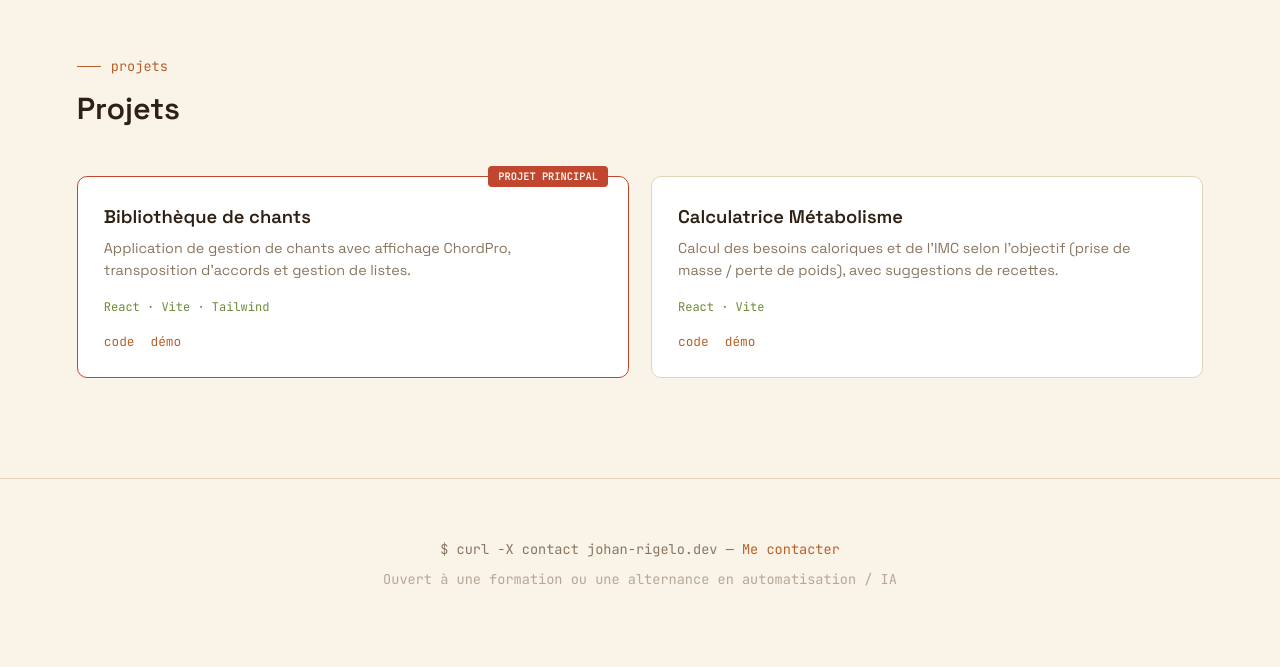
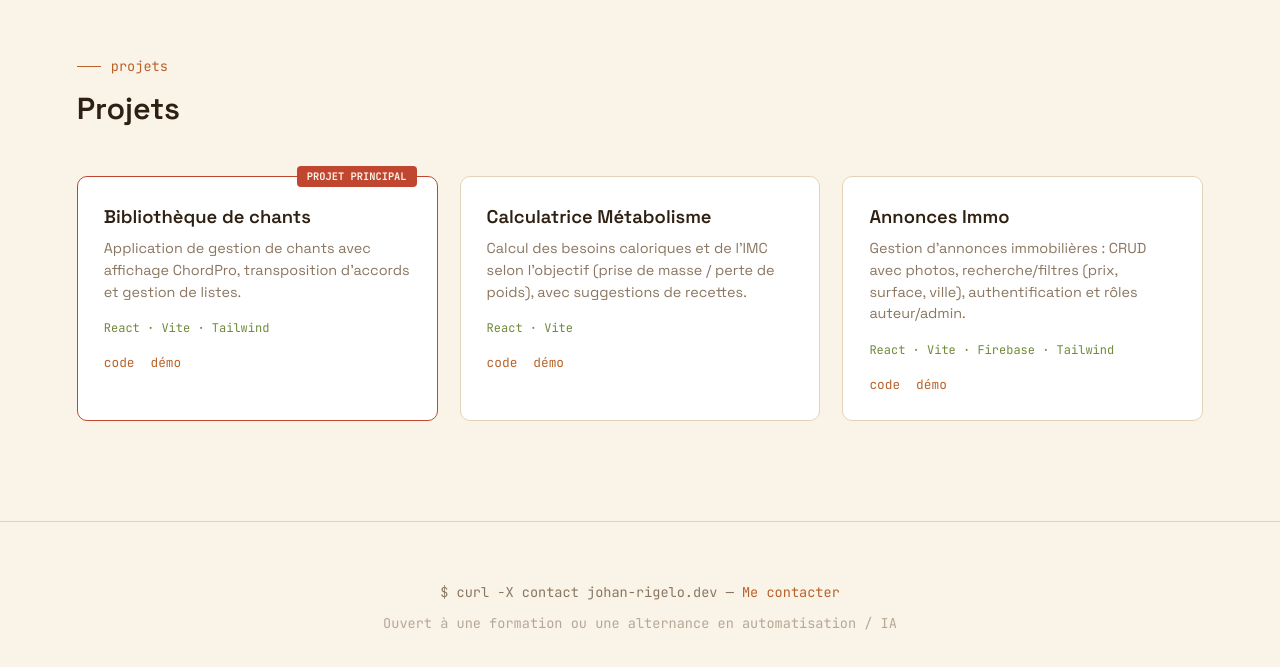
Before and after one commit to JohanRigelo/portfolio, a React (Vite) app: page / in a window 1280 px wide. Shown: the part 2876-3543 px from the top of the page. Built offline with nearby package versions, Linux system fonts and the light colour scheme.

Commit message:
Ajoute Annonces Immo (v2) aux projets du portfolio
La version precedente n'avait pas de backend fonctionnel (voir
DECISIONS.md, retrait du 2026-07-28). La v2 a un vrai backend
Firebase, verifie fonctionnel et deploye avant cet ajout.

```diff
--- a/src/data/projects.js
+++ b/src/data/projects.js
@@ -16,4 +16,12 @@ export const projects = [
     github: "https://github.com/JohanRigelo/calculatrice-metabolisme",
     demo: "https://calculatrice-metabolisme.vercel.app",
   },
+  {
+    title: "Annonces Immo",
+    description:
+      "Gestion d'annonces immobilières : CRUD avec photos, recherche/filtres (prix, surface, ville), authentification et rôles auteur/admin.",
+    stack: "React · Vite · Firebase · Tailwind",
+    github: "https://github.com/JohanRigelo/Annonces_Immo",
+    demo: "https://annonces-immo.vercel.app",
+  },
 ];
```
Also changed, not shown: 2 other files (tests, documents, lock files or other folders).
